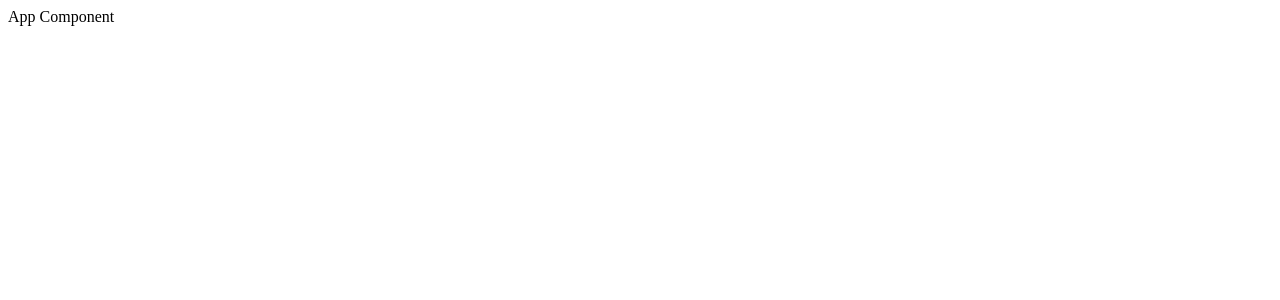
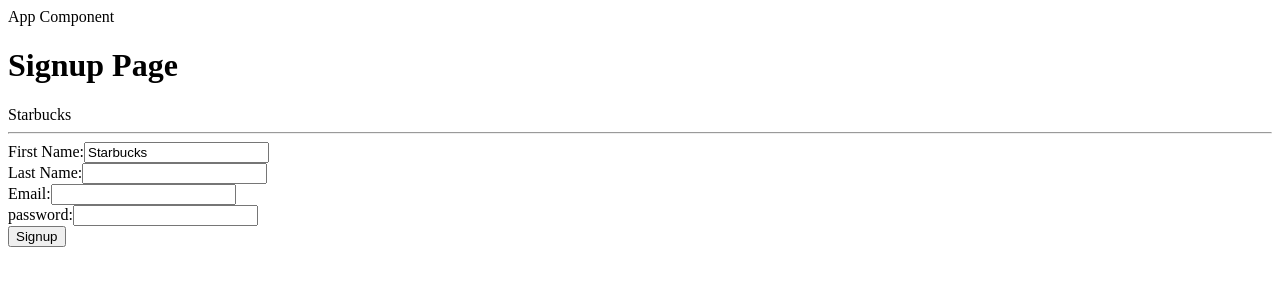
Before and after one commit to azizali/react-start, a React (Vite) app: page / in a window 1280 px wide. Shown: the top 300 px of the page. Built offline with nearby package versions, Linux system fonts and the light colour scheme.

Commit message:
Sending Data up a component +  Styles + Controlled Forms

```diff
--- /dev/null
+++ b/src/Signup/components/SignupForm.jsx
@@ -0,0 +1,91 @@
+import './style.css';
+import React, { useState, useEffect } from 'react';
+
+export default function SignupForm({ sendDataUp }) {
+  const [firstName, setFirstName] = useState('Starbucks');
+  const [lastName, setLastName] = useState('');
+  const [email, setEmail] = useState('');
+  const [password, setPassword] = useState('');
+
+  useEffect(() => {
+    const isFirstNameValid = firstName.length > 5;
+    const isLastNameValid = lastName.length > 5;
+    const isEmailValid = email.length > 5;
+    const isPasswordValid = password.length > 5;
+
+    if (isFirstNameValid && isLastNameValid && isEmailValid && isPasswordValid) {
+      sendDataUp({
+        firstName,
+        lastName,
+        email,
+        password,
+      });
+    }
+  }, [firstName, lastName, email, password, sendDataUp]);
+
+  const handleFirstName = (e) => {
+    setFirstName(e.target.value);
+  };
+
+  const handleLastName = (e) => {
+    const { value } = e.target;
+
+    setLastName(value);
+  };
+  const handleEmail = (e) => {
+    setEmail(e.target.value);
+  };
+  const handlePassword = (e) => {
+    setPassword(e.target.value);
+  };
+  return (
+    <>
+      {firstName}
+      {lastName}
+      {email}
+      {password}
+      <hr />
+      <label htmlFor="first-name">
+        First Name:
+        <input
+          type="text"
+          name="first-name"
+          id="first-name"
+          value={firstName}
+          onChange={handleFirstName}
+        />
+        { firstName.length < 5 && <small>Field is invalid</small>}
+      </label>
+      <label htmlFor="last-name">
+        Last Name:
+        <input
+          type="text"
+          name="last-name"
+          id="last-name"
+          value={lastName}
+          onChange={handleLastName}
+        />
+      </label>
+      <label htmlFor="email">
+        Email:
+        <input
+          type="email"
+          name="email"
+          id="email"
+          value={email}
+          onChange={handleEmail}
+        />
+      </label>
+      <label htmlFor="password">
+        password:
+        <input
+          type="password"
+          name="password"
+          id="password"
+          value={password}
+          onChange={handlePassword}
+        />
+      </label>
+    </>
+  );
+}
--- /dev/null
+++ b/src/Signup/components/SignupPage.jsx
@@ -0,0 +1,21 @@
+import React from 'react';
+import SignupForm from './SignupForm';
+
+export default function SignupPage() {
+  const getFormData = (data) => {
+    console.log(data);
+  };
+  return (
+    <div>
+      <h1>Signup Page</h1>
+      <form>
+        <SignupForm
+          sendDataUp={getFormData}
+        />
+        <button type="submit">
+        Signup
+        </button>
+      </form>
+    </div>
+  );
+}
--- /dev/null
+++ b/src/Signup/components/style.css
@@ -0,0 +1,3 @@
+label {
+  display: block;
+}
--- a/src/index.jsx
+++ b/src/index.jsx
@@ -1,10 +1,12 @@
 import React from 'react';
 import { render } from 'react-dom';
+import SignupPage from './Signup/components/SignupPage';
 
 function App() {
   return (
     <div>
       App Component
+      <SignupPage />
     </div>
   );
 }
```
